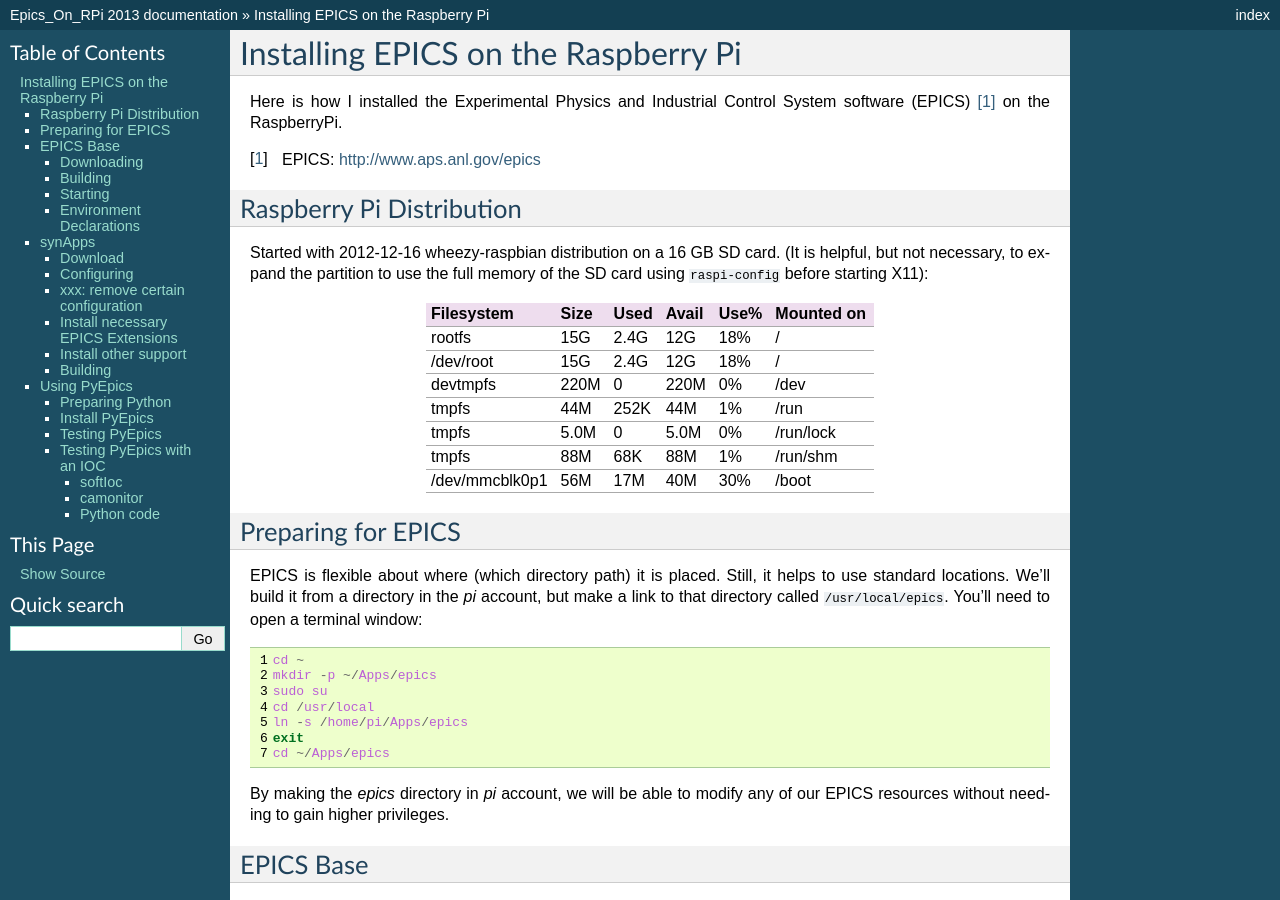
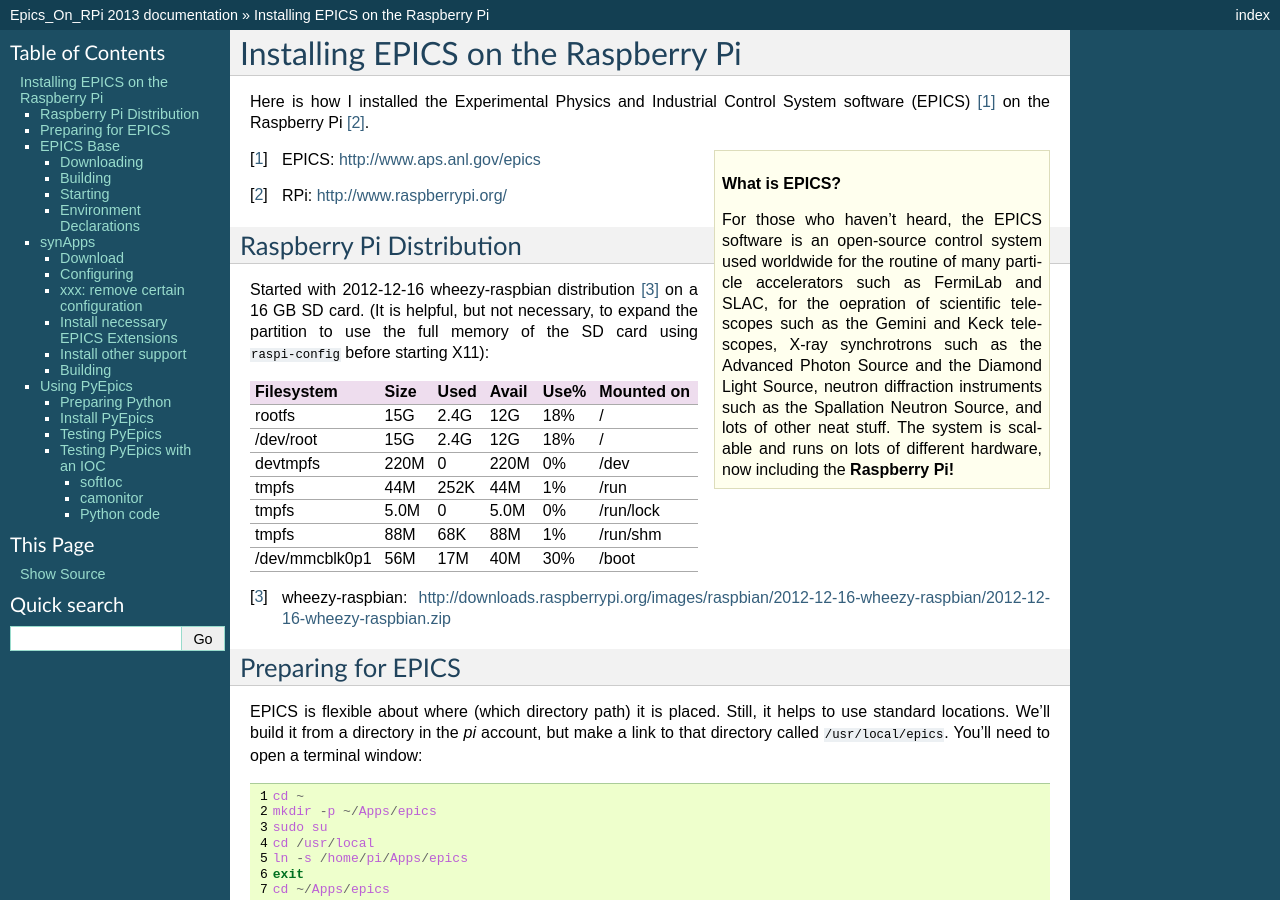
Before and after one commit to prjemian/epicspi, a Sphinx documentation site: the page built from doc/epicspi/source/index.rst, in a window 1280 px wide and 900 px high. Built offline with Sphinx 7.4.7, drawn with Linux system fonts in a browser that asks for light colours; some of the changed text lies outside the part shown.

Commit message:
completeness continuing
git-svn-id: http://svn.jemian.org/svn/regitte/EPICS@1871 4ca16b70-4e1b-0410-88e2-31485261bf7f

```diff
--- a/doc/epicspi/source/index.rst
+++ b/doc/epicspi/source/index.rst
@@ -8,14 +8,26 @@ Installing EPICS on the Raspberry Pi
 ========================================
 
 Here is how I installed the Experimental Physics and Industrial Control System
-software (EPICS) [#]_ on the RaspberryPi.
+software (EPICS) [#]_ on the Raspberry Pi [#]_.
+
+.. sidebar:: What is EPICS?
+
+   For those who haven't heard, the EPICS software is an open-source
+   control system used worldwide for the routine of many particle accelerators
+   such as FermiLab and SLAC, for the oepration of scientific telescopes such
+   as the Gemini and Keck telescopes, X-ray synchrotrons such as the
+   Advanced Photon Source and the Diamond Light Source, neutron diffraction
+   instruments such as the Spallation Neutron Source, and lots of other neat
+   stuff.  The system is scalable and runs on lots of different hardware,
+   now including the **Raspberry Pi!**
 
 .. [#] EPICS: http://www.aps.anl.gov/epics
+.. [#] RPi: http://www.raspberrypi.org/
 
 Raspberry Pi Distribution
 ========================================
 
-Started with 2012-12-16 wheezy-raspbian distribution on a 16 GB SD card.
+Started with 2012-12-16 wheezy-raspbian distribution [#]_ on a 16 GB SD card.
 (It is helpful, but not necessary, to expand the
 partition to use the full memory of the SD card
 using ``raspi-config`` before starting X11):
@@ -31,6 +43,8 @@ tmpfs           5.0M     0  5.0M   0% /run/lock
 tmpfs            88M   68K   88M   1% /run/shm
 /dev/mmcblk0p1   56M   17M   40M  30% /boot
 =============== ====  ==== ===== ==== =======================
+
+.. [#] wheezy-raspbian: http://downloads.raspberrypi.org/images/raspbian/2012-12-16-wheezy-raspbian/2012-12-16-wheezy-raspbian.zip
 
 Preparing for EPICS
 ========================================
@@ -384,9 +398,11 @@ To simplify installation, we'll use *easy_install* (from *setuptools*).
 
         sudo su
 
-First, install the setuptools package from the wheezy repository::
+First, install the setuptools package from the wheezy repository.
+(Also, as long as we're here, the *ipython* shell is very helpful.)
+Let's load them both::
 
-    sudo apt-get install setuptools
+    sudo apt-get install python-setuptools ipython
 
 Next, we want to know which version of Python will be run::
 
```
Also changed, not shown: other parts of doc/epicspi/source/index.rst (+10 -14 lines).
